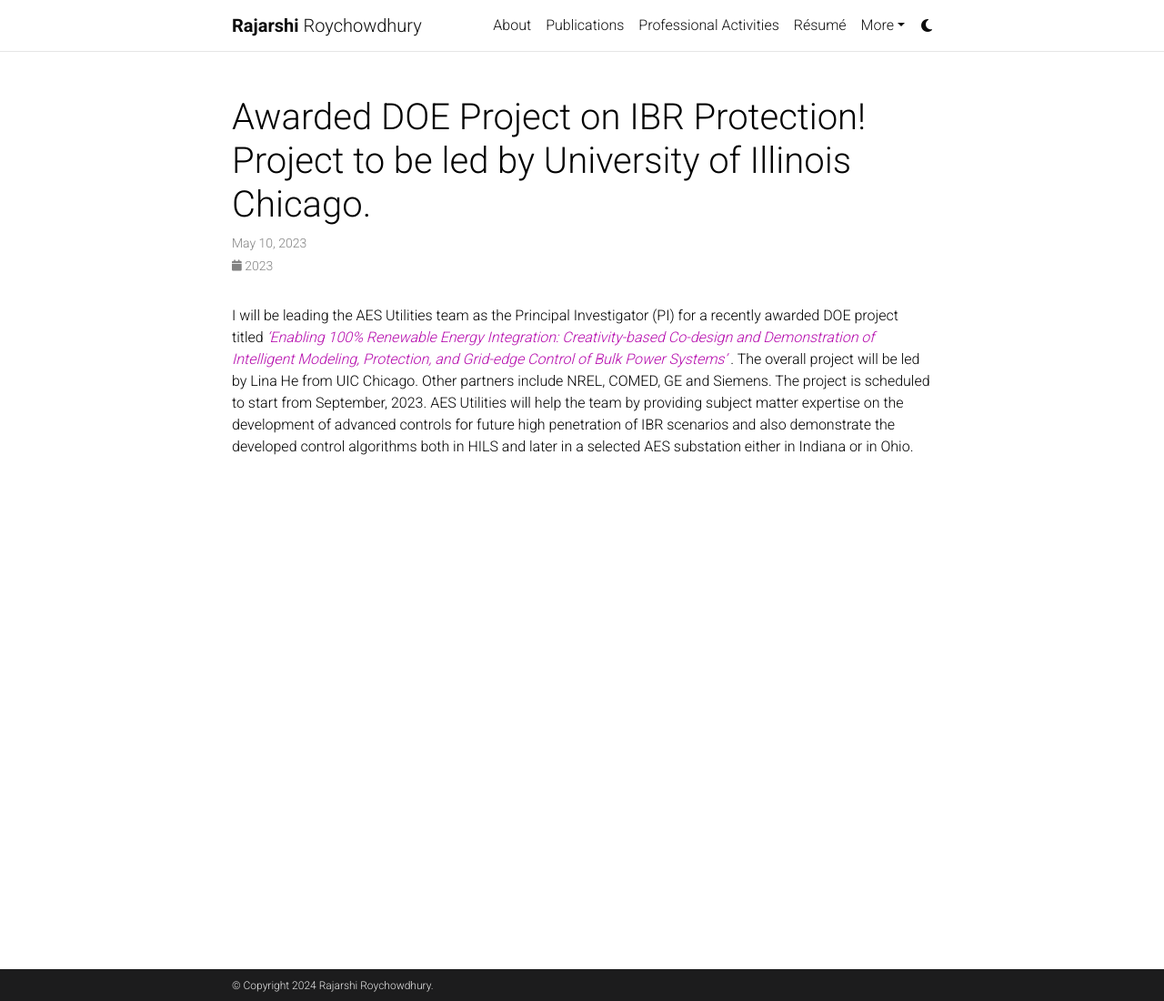
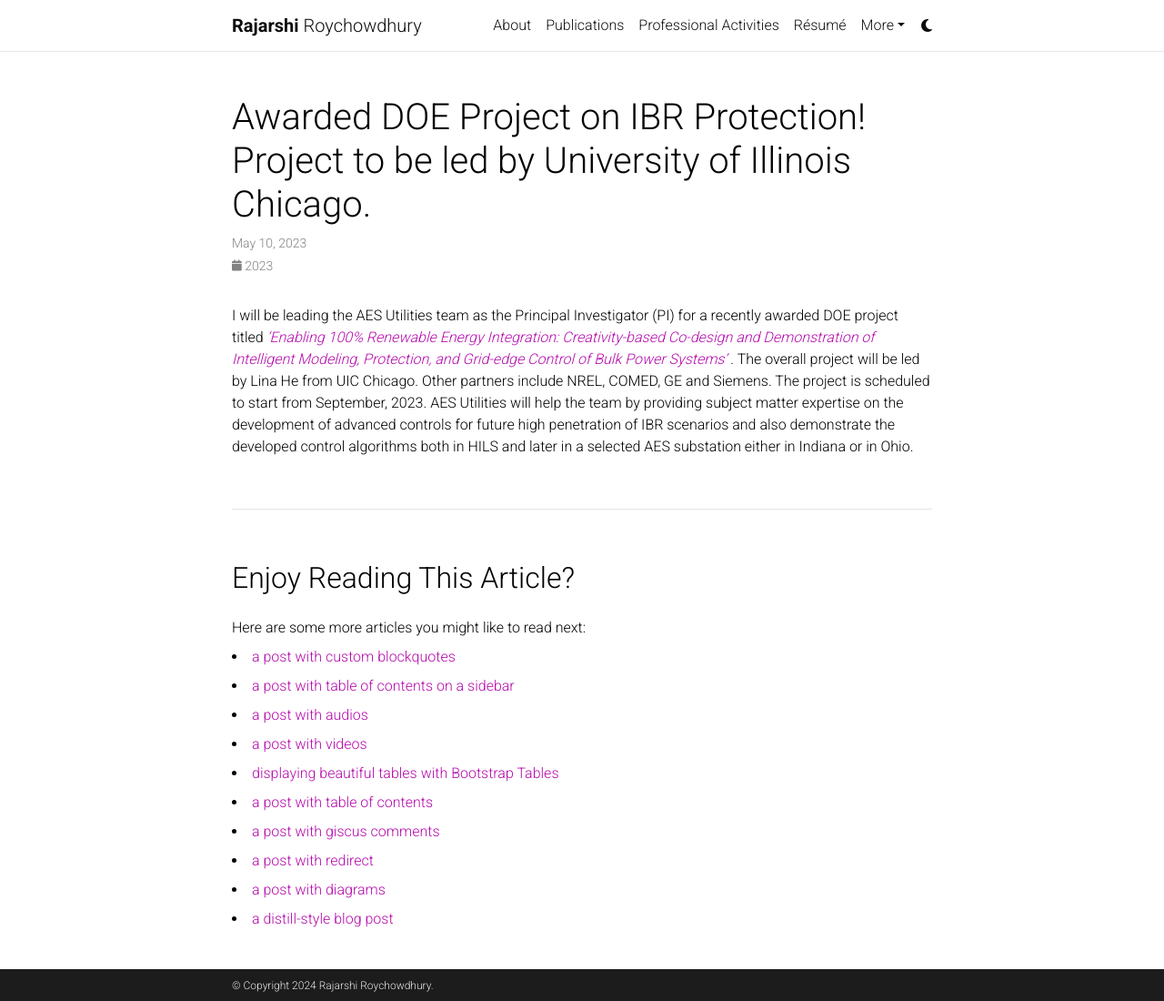
Before and after one commit to rajarshiroychowdhury/rajarshiroychowdhury.github.io, a Jekyll site: the page built from _news/announcement_3 copy.md, in a window 1280 px wide and 1100 px high. Shown: the whole window at 91% size. Built offline with Jekyll 4.4.1, drawn with Linux system fonts in a browser that asks for light colours; comment, search, counter and statistics services are not loaded; a style sheet for code colours, icons or effects is not loaded; some of the changed lines change nothing that is shown.

Commit message:
yml changes

```diff
--- a/_config.yml
+++ b/_config.yml
@@ -130,7 +130,7 @@
 
 related_blog_posts:
   enabled: true
-  max_related: 5
+  max_related: 10
 
 # Giscus comments (RECOMMENDED)
 # Follow instructions on https://giscus.app/ to setup for your repo to fill out
@@ -176,12 +176,12 @@
 announcements:
   enabled: true
   scrollable: true # adds a vertical scroll bar if there are more than 3 news items
-  limit: 5 # leave blank to include all the news in the `_news` folder
+  limit:  # leave blank to include all the news in the `_news` folder
 
 latest_posts:
   enabled: true
   scrollable: true # adds a vertical scroll bar if there are more than 3 new posts items
-  limit: 5 # leave blank to include all the blog posts
+  limit:  # leave blank to include all the blog posts
 
 # -----------------------------------------------------------------------------
 # Jekyll settings
--- a/_news/announcement_3 copy.md
+++ b/_news/announcement_3 copy.md
@@ -5,7 +5,7 @@
 date: 2023-05-10
 # date: Jun 10, 2023
 inline: false
-related_posts: false
+related_posts: true
 ---
 
 <!-- A simple inline announcement with Markdown emoji! :sparkles: :smile: -->
```
Also changed, not shown: 1 other file.
